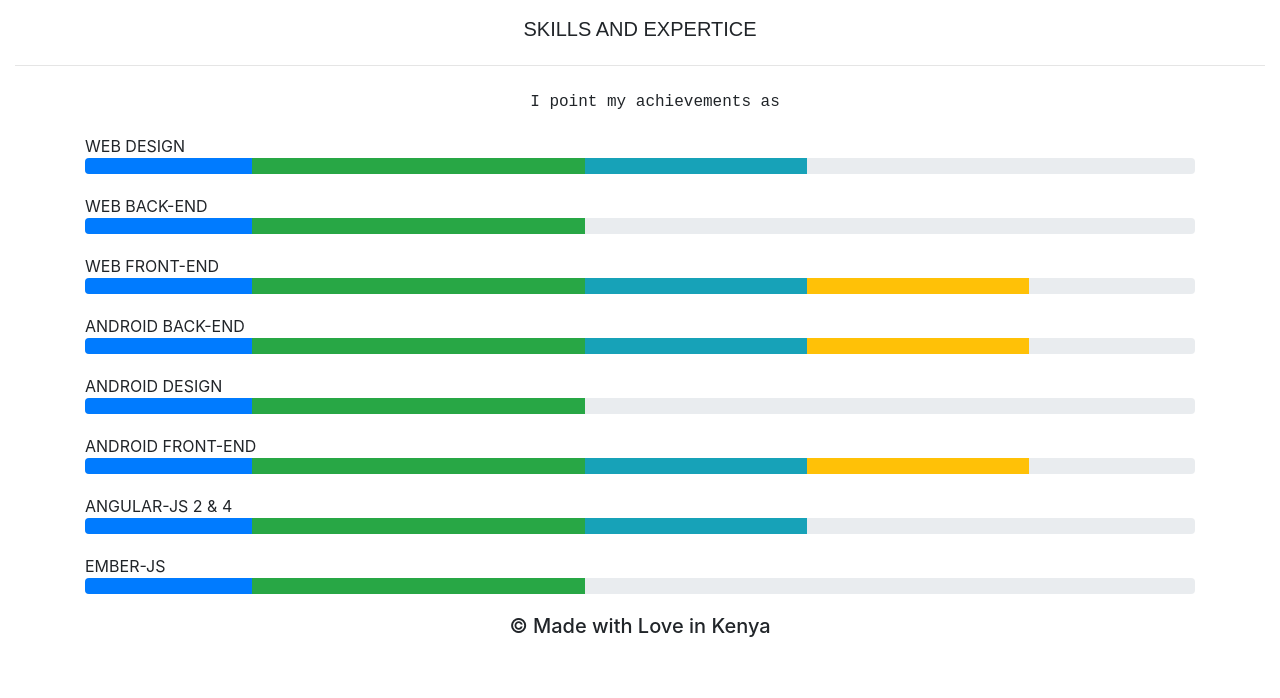
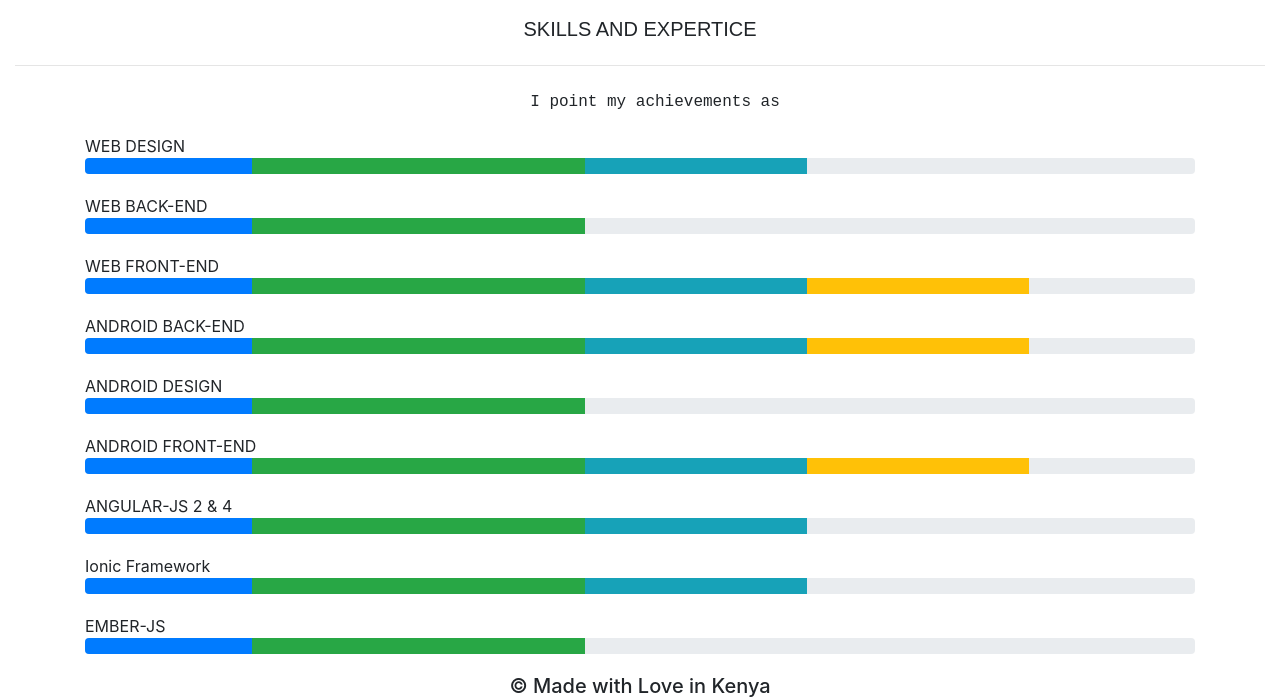
Before and after one commit to rahmakevo/portfolio, a plain HTML site: page index.html in a window 1280 px wide. Shown: the part 2200-2898 px from the top of the page. Before the commit the page ends 2838 px from the top, so only its background shows below. Drawn offline with nearby package versions, Linux system fonts and the light colour scheme.

Commit message:
working on a new expertise

```diff
--- a/index.html
+++ b/index.html
@@ -341,6 +341,17 @@
 
     <section class="visible">
       <div class="container">
+        <h10>Ionic Framework</h10>
+        <div class="progress">
+          <div class="progress-bar" role="progressbar" style="width: 15%" aria-valuenow="15" aria-valuemin="0" aria-valuemax="100"></div>
+          <div class="progress-bar bg-success" role="progressbar" style="width: 30%" aria-valuenow="30" aria-valuemin="0" aria-valuemax="100"></div>
+          <div class="progress-bar bg-info" role="progressbar" style="width: 20%" aria-valuenow="20" aria-valuemin="0" aria-valuemax="100"></div>
+        </div>
+      </div>
+    </section>
+
+    <section class="visible">
+      <div class="container">
         <h10>EMBER-JS</h10>
         <div class="progress">
           <div class="progress-bar" role="progressbar" style="width: 15%" aria-valuenow="15" aria-valuemin="0" aria-valuemax="100"></div>
```
